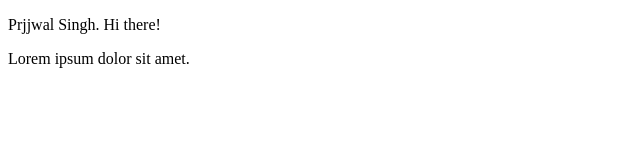
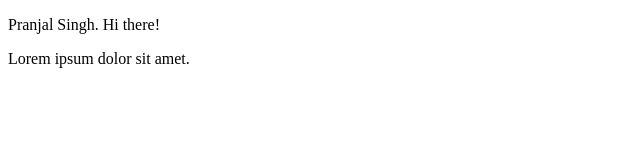
Before and after one commit to Prajjwal948/LetsDo, a plain HTML site: page home.html in a window 1280 px wide. Shown: the full height of the page, 0-640 px from the left. Drawn offline with Linux system fonts and the light colour scheme.

Commit message:
Host name changed

```diff
--- a/home.html
+++ b/home.html
@@ -6,7 +6,7 @@
     <title>Home Page by Prajjwal</title>
 </head>
 <body>
-    <p>Prjjwal Singh. Hi there!</p>
+    <p>Pranjal Singh. Hi there!</p>
     <p>Lorem ipsum dolor sit amet.</p>
 </body>
 </html>
```
